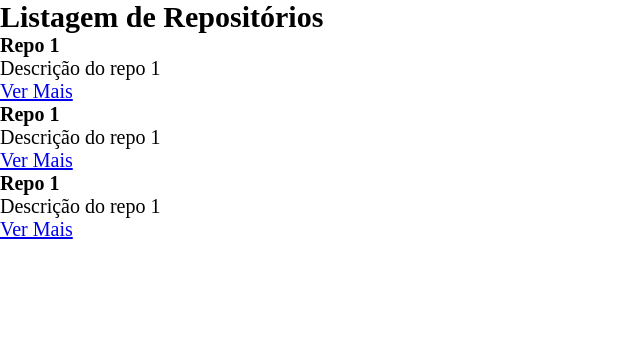
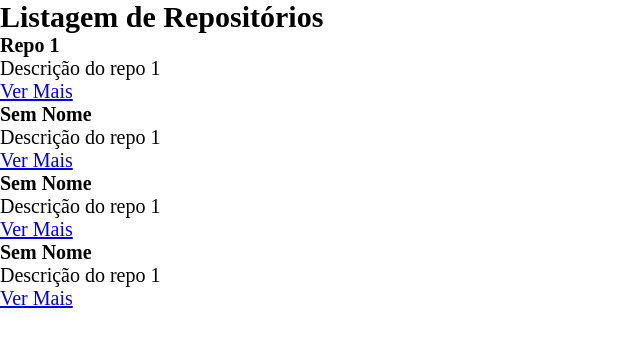
Before and after one commit to devhijazi/01-github-explorer, a React app: page / in a window 1280 px wide. Shown: the top 346 px of the page, without its empty margins (0-640 px from the left). Built offline with nearby package versions, Linux system fonts and the light colour scheme.

Commit message:
concept props of react

```diff
--- /dev/null
+++ b/src/components/RepositoryItem.jsx
@@ -0,0 +1,9 @@
+export function RepositoryItem(props){
+  return(
+    <li>
+      <strong>{props.title ?? 'Sem Nome'}</strong>
+      <p>Descrição do repo 1</p>
+      <a href="#">Ver Mais</a>
+    </li>
+  )
+}
--- a/src/components/RepositoryList.jsx
+++ b/src/components/RepositoryList.jsx
@@ -1,26 +1,15 @@
+import { RepositoryItem } from "./RepositoryItem";
+
 export function RepositoryList () {
   return (
     <section className="repository-list">
       <h1>Listagem de Repositórios</h1>
-    <ul>
-      <li>
-        <strong>Repo 1</strong>
-        <p>Descrição do repo 1</p>
-        <a href="#">Ver Mais</a>
-      </li>
-
-      <li>
-        <strong>Repo 1</strong>
-        <p>Descrição do repo 1</p>
-        <a href="#">Ver Mais</a>
-      </li>
-
-      <li>
-        <strong>Repo 1</strong>
-        <p>Descrição do repo 1</p>
-        <a href="#">Ver Mais</a>
-      </li>
-    </ul>
+      <ul>
+        <RepositoryItem title="Repo 1"/>
+        <RepositoryItem/>
+        <RepositoryItem/>
+        <RepositoryItem/>
+      </ul>
     </section>
   )
 }
```
